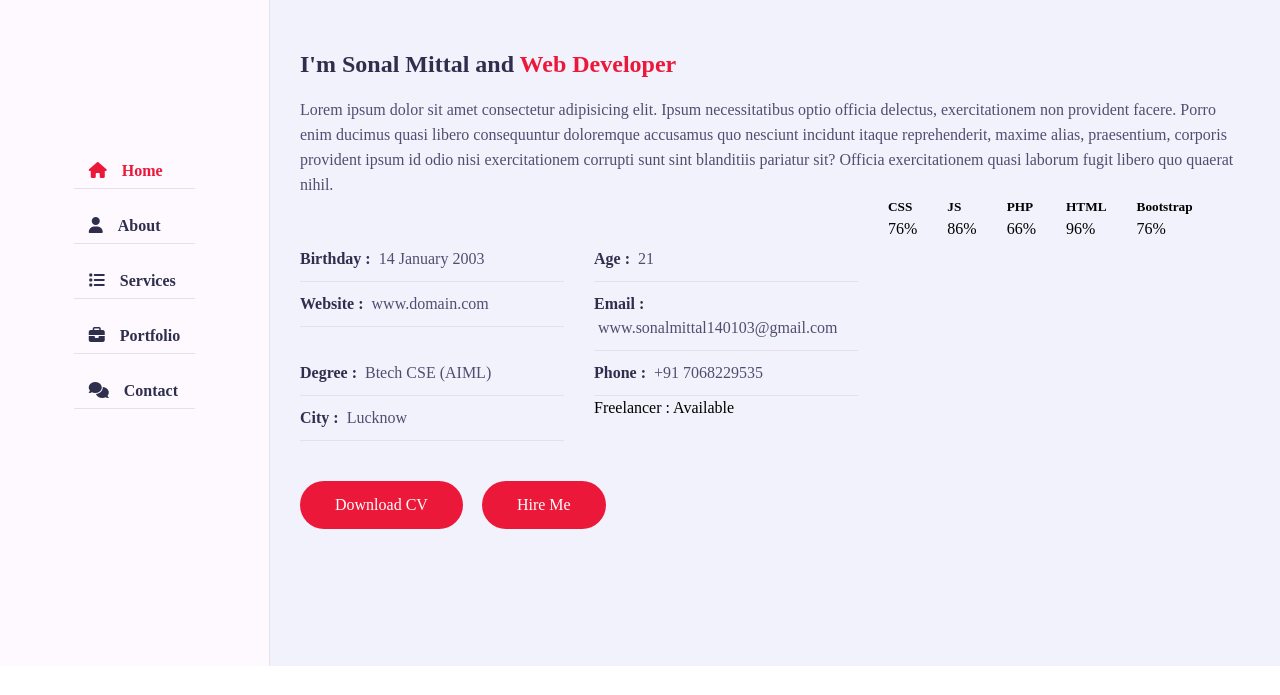
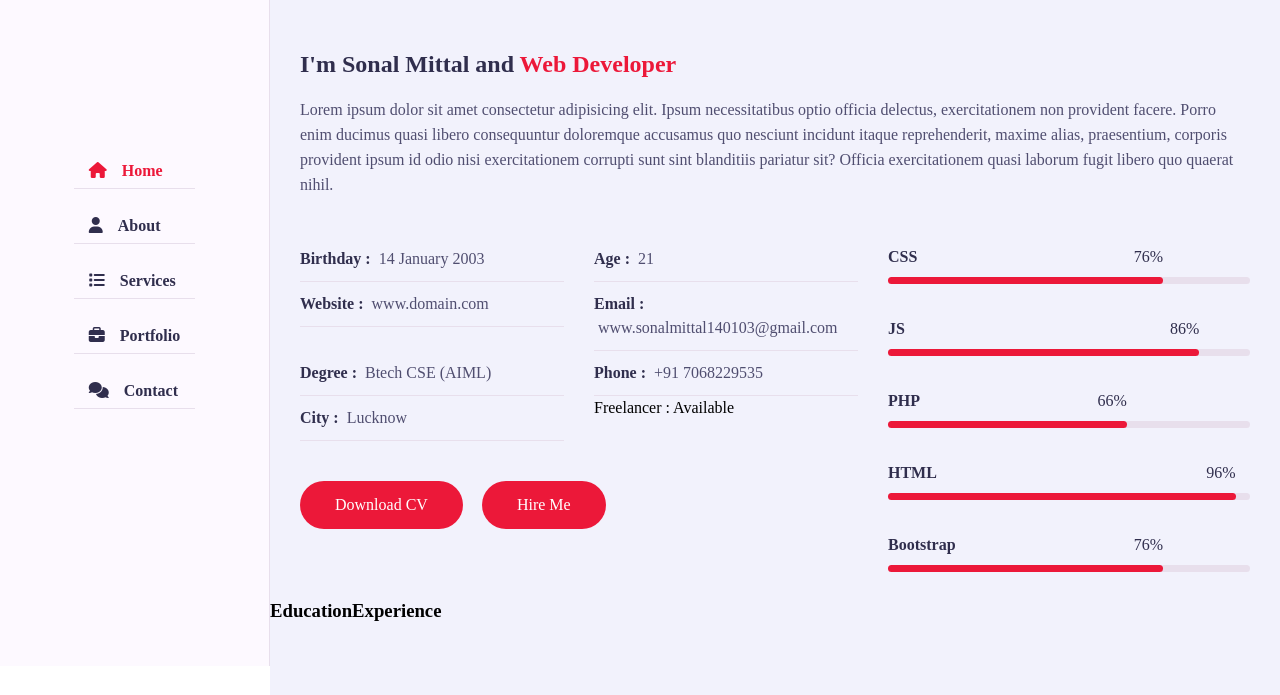
Before and after one commit to SonalMittal-14/My-Portfolio, a plain HTML site: page index.html in a window 1280 px wide. Shown: the part 134-829 px from the top of the page. Before the commit the page ends 800 px from the top, so only its background shows below. Drawn offline with Linux system fonts and the light colour scheme; a web font is replaced by a local one.

Commit message:
say hi to commit

```diff
--- a/index.html
+++ b/index.html
@@ -145,6 +145,14 @@
                                         </div>
                                     </div>
                                 </div>
+                                <div class="row">
+                                    <div class="education">
+                                        <h3 class="title">Education</h3>
+                                    </div>
+                                    <div class="experience">
+                                        <h3 class="title">Experience</h3>
+                                    </div>
+                                </div>
                             </div>
                         </div>
                     </div>
--- a/style.css
+++ b/style.css
@@ -384,4 +384,49 @@ h3.my-profession{
 .about .about-content .skills{
     flex: 0 0 40%;
     max-width: 40%;
+    margin-top: 40px;
 }
+
+
+.about .about-content .skills .skills-item{
+    flex: 0 0 100%;
+    max-width: 100%;
+}
+
+.about .about-content .skills .skills-item h5{
+    line-height: 40px;
+    font-weight: 600;
+    font-size: 16px;
+    color: var(--text-black-900);
+    text-transform: capitalize;
+}
+
+.about .about-content .skills .skills-item .progress{
+    background-color: var(--bg-black-50);
+    height: 7px;
+    border-radius: 4px;
+    width: 100%;
+    position: relative;
+}
+
+.about .about-content .skills .skills-item{
+    margin-bottom: 25px;
+}
+
+.about .about-content .skills .skills-item .progress .progress-in{
+    position: absolute;
+    left: 0;
+    top: 0;
+    height: 100%;
+    border-radius: 4px;
+    background-color: var(--skin-color);
+}
+
+.about .about-content .skills .skills-item .skill-percent{
+    position: absolute;
+    right: 0;
+    color: var(--text-black-900);
+    top: -40px;
+    font-weight: 400;
+    line-height: 40px;
+}
```
